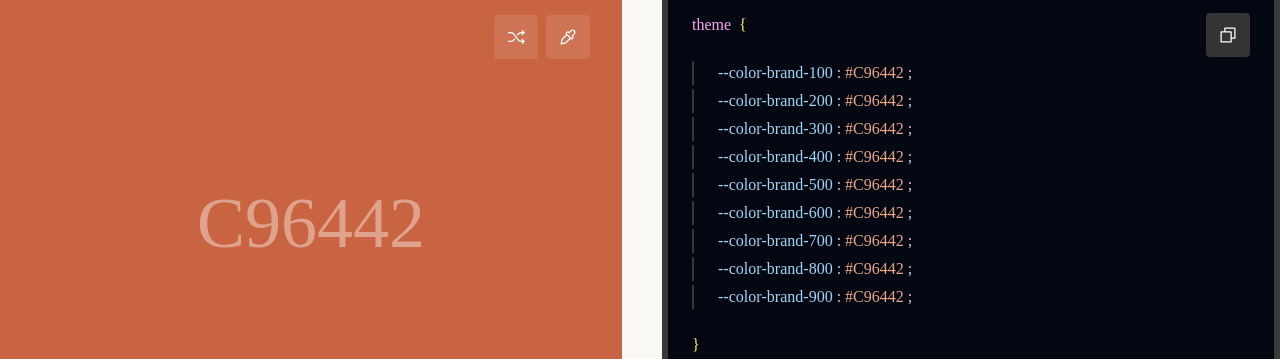
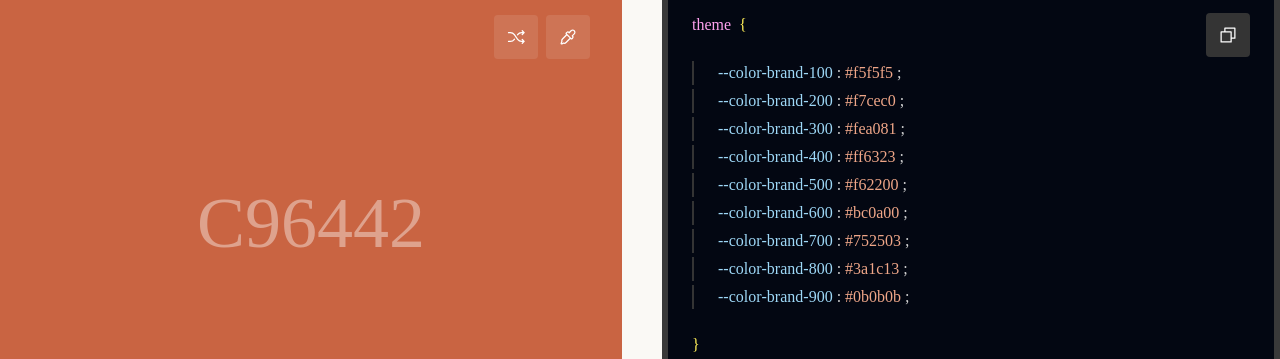
Before and after one commit to JoelleVoogt/color-lab, a Next.js app: page / in a window 1280 px wide. Shown: the part 235-594 px from the top of the page. Built offline with nearby package versions, Linux system fonts and the light colour scheme.

Commit message:
Code output shows correct values

```diff
--- a/data/generate_scale.tsx
+++ b/data/generate_scale.tsx
@@ -8,13 +8,13 @@ export function generateScale(hex: string) {
 
   return [
     { step: 100, mode: "oklch" as const, l: 0.97, c: 0, h: base.h },
-    { step: 200, mode: "oklch" as const, l: 0.882, c: 0.175, h: base.h },
-    { step: 300, mode: "oklch" as const, l: 0.794, c: 0.3, h: base.h },
-    { step: 400, mode: "oklch" as const, l: 0.705, c: 0.375, h: base.h },
-    { step: 500, mode: "oklch" as const, l: 0.617, c: 0.4, h: base.h },
-    { step: 600, mode: "oklch" as const, l: 0.5, c: 0.375, h: base.h },
-    { step: 700, mode: "oklch" as const, l: 0.384, c: 0.3, h: base.h },
-    { step: 800, mode: "oklch" as const, l: 0.267, c: 0.175, h: base.h },
+    { step: 200, mode: "oklch" as const, l: 0.882, c: 0.05, h: base.h },
+    { step: 300, mode: "oklch" as const, l: 0.794, c: 0.12, h: base.h },
+    { step: 400, mode: "oklch" as const, l: 0.705, c: 0.21, h: base.h },
+    { step: 500, mode: "oklch" as const, l: 0.617, c: 0.25, h: base.h },
+    { step: 600, mode: "oklch" as const, l: 0.5, c: 0.21, h: base.h },
+    { step: 700, mode: "oklch" as const, l: 0.384, c: 0.12, h: base.h },
+    { step: 800, mode: "oklch" as const, l: 0.267, c: 0.05, h: base.h },
     { step: 900, mode: "oklch" as const, l: 0.15, c: 0, h: base.h },
   ];
 }
--- a/sections/code_output.tsx
+++ b/sections/code_output.tsx
@@ -2,8 +2,12 @@
 
 import { CopyIcon } from "@phosphor-icons/react";
 import CodeVariable from "@/components/code_variable";
+import { generateScale } from "@/data/generate_scale";
+import { formatHex } from "culori";
 
 export default function ColorPicker() {
+  const scale = generateScale("#C96442");
+
   return (
     <>
       <div className="flex flex-1 relative p-6 min-h-[424px] md:min-h-[480px] justify-start items-start bg-gray-950 border-4 md:border-6 border-[#393939] font-mono w-full rounded-2xl">
@@ -24,17 +28,17 @@ export default function ColorPicker() {
           </div>
 
           <div className="flex flex-col gap-1">
-            <CodeVariable name="brand" scale="100" value="#C96442" />
-            <CodeVariable name="brand" scale="200" value="#C96442" />
-            <CodeVariable name="brand" scale="300" value="#C96442" />
-            <CodeVariable name="brand" scale="400" value="#C96442" />
-            <CodeVariable name="brand" scale="500" value="#C96442" />
-            <CodeVariable name="brand" scale="600" value="#C96442" />
-            <CodeVariable name="brand" scale="700" value="#C96442" />
-            <CodeVariable name="brand" scale="800" value="#C96442" />
-            <CodeVariable name="brand" scale="900" value="#C96442" />
+            {scale.map((color) => {
+              return (
+                <CodeVariable
+                  key={color.step}
+                  name="brand"
+                  scale={String(color.step)}
+                  value={formatHex(color)}
+                />
+              );
+            })}
           </div>
-
           <p className="font-mono text-[#FFEE58] w-full">{"}"}</p>
         </div>
       </div>
```
